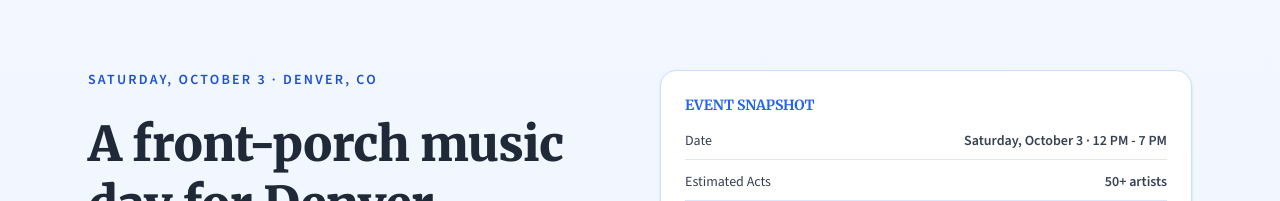
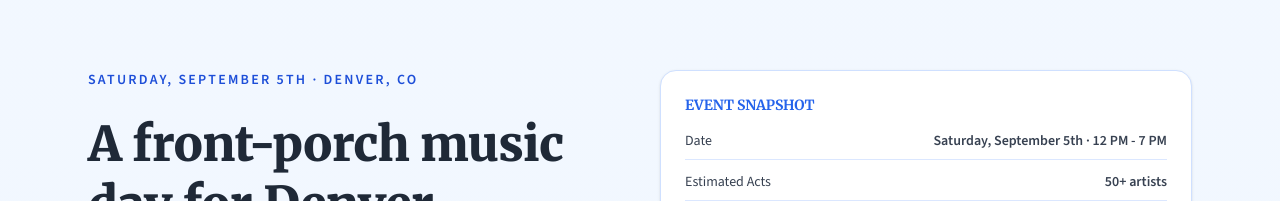
Before and after one commit to the97bradley/denver-porchfest, a Next.js app: page / in a window 1280 px wide. Shown: the part 389-590 px from the top of the page. Built offline with nearby package versions, Linux system fonts and the light colour scheme; no server answers.

Commit message:
Update event date references to September 5th

```diff
--- a/src/app/lineup/page.tsx
+++ b/src/app/lineup/page.tsx
@@ -22,7 +22,7 @@ export default function LineupPage() {
       <h1 className="text-3xl font-bold text-[#1f2937]">Denver PorchFest Lineup</h1>
       <p className="mt-3 text-[#4b5563]">
         Early lineup preview. Final stage-by-stage schedule will be posted as we
-        get closer to October 3.
+        get closer to September 5th.
       </p>
 
       <div className="mt-8 grid gap-4 sm:grid-cols-2 lg:grid-cols-3">
--- a/src/app/og-image.tsx
+++ b/src/app/og-image.tsx
@@ -34,7 +34,7 @@ export default function OgImage() {
             for Denver neighbors.
           </div>
           <div style={{ fontSize: 30, color: "#3b7a57" }}>
-            Saturday, October 3 · Free · 50+ artists
+            Saturday, September 5th · Free · 50+ artists
           </div>
         </div>
       </div>
--- a/src/app/page.tsx
+++ b/src/app/page.tsx
@@ -13,7 +13,7 @@ const volunteerApplicationUrl =
 
 const eventSettings = {
   eventName: "Denver PorchFest",
-  eventDateLabel: "Saturday, October 3 · Denver, CO",
+  eventDateLabel: "Saturday, September 5th · Denver, CO",
   heroHeadline: "A front-porch music day for Denver neighbors.",
   heroBody:
     "Walk the blocks, meet your neighbors, discover local artists, and spend the day outside. Denver PorchFest is community-first, family-friendly, and free for everyone.",
@@ -36,7 +36,7 @@ const faqItems = [
   {
     question: "When and where is PorchFest happening?",
     answer:
-      "PorchFest takes place on Saturday, October 3 across the Baker neighborhood footprint between 1st and 5th Ave from Broadway to Santa Fe.",
+      "PorchFest takes place on Saturday, September 5th across the Baker neighborhood footprint between 1st and 5th Ave from Broadway to Santa Fe.",
   },
   {
     question: "When will the lineup and set times be announced?",
@@ -82,8 +82,8 @@ const eventJsonLd = {
     "A front-porch music day for Denver neighbors with local artists, neighborhood porches, and community partners.",
   eventAttendanceMode: "https://schema.org/OfflineEventAttendanceMode",
   eventStatus: "https://schema.org/EventScheduled",
-  startDate: "2026-10-03T12:00:00-06:00",
-  endDate: "2026-10-03T20:00:00-06:00",
+  startDate: "2026-09-05T12:00:00-06:00",
+  endDate: "2026-09-05T20:00:00-06:00",
   isAccessibleForFree: true,
   location: {
     "@type": "Place",
@@ -182,7 +182,7 @@ export default function Home() {
             <ul className="space-y-3 text-sm text-[#374151]">
               <li className="flex justify-between border-b border-[#dbe7ff] pb-2">
                 <span>Date</span>
-                <span className="font-semibold">Saturday, October 3 · 12 PM - 7 PM</span>
+                <span className="font-semibold">Saturday, September 5th · 12 PM - 7 PM</span>
               </li>
               <li className="flex justify-between border-b border-[#dbe7ff] pb-2">
                 <span>Estimated Acts</span>
```
